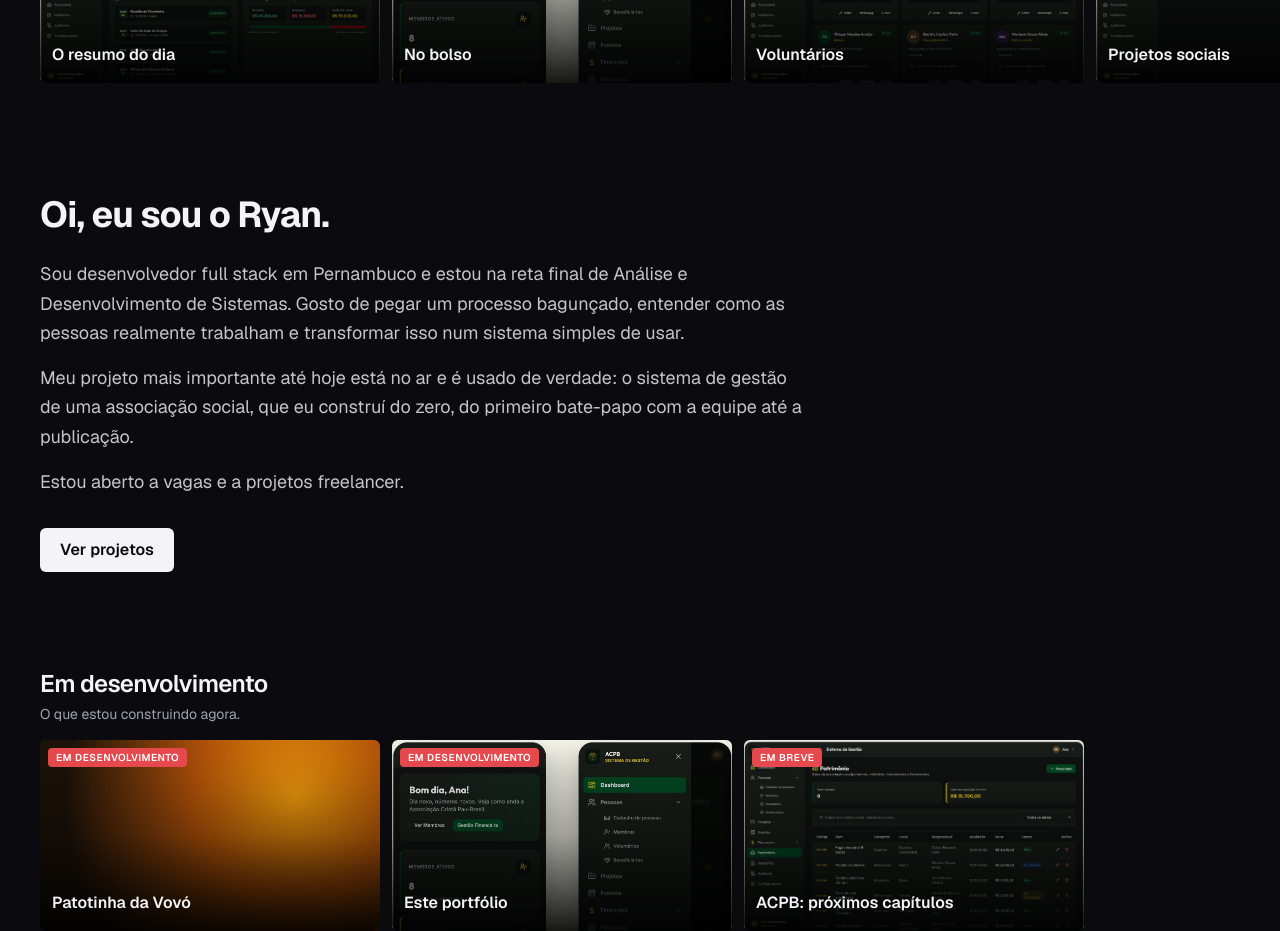
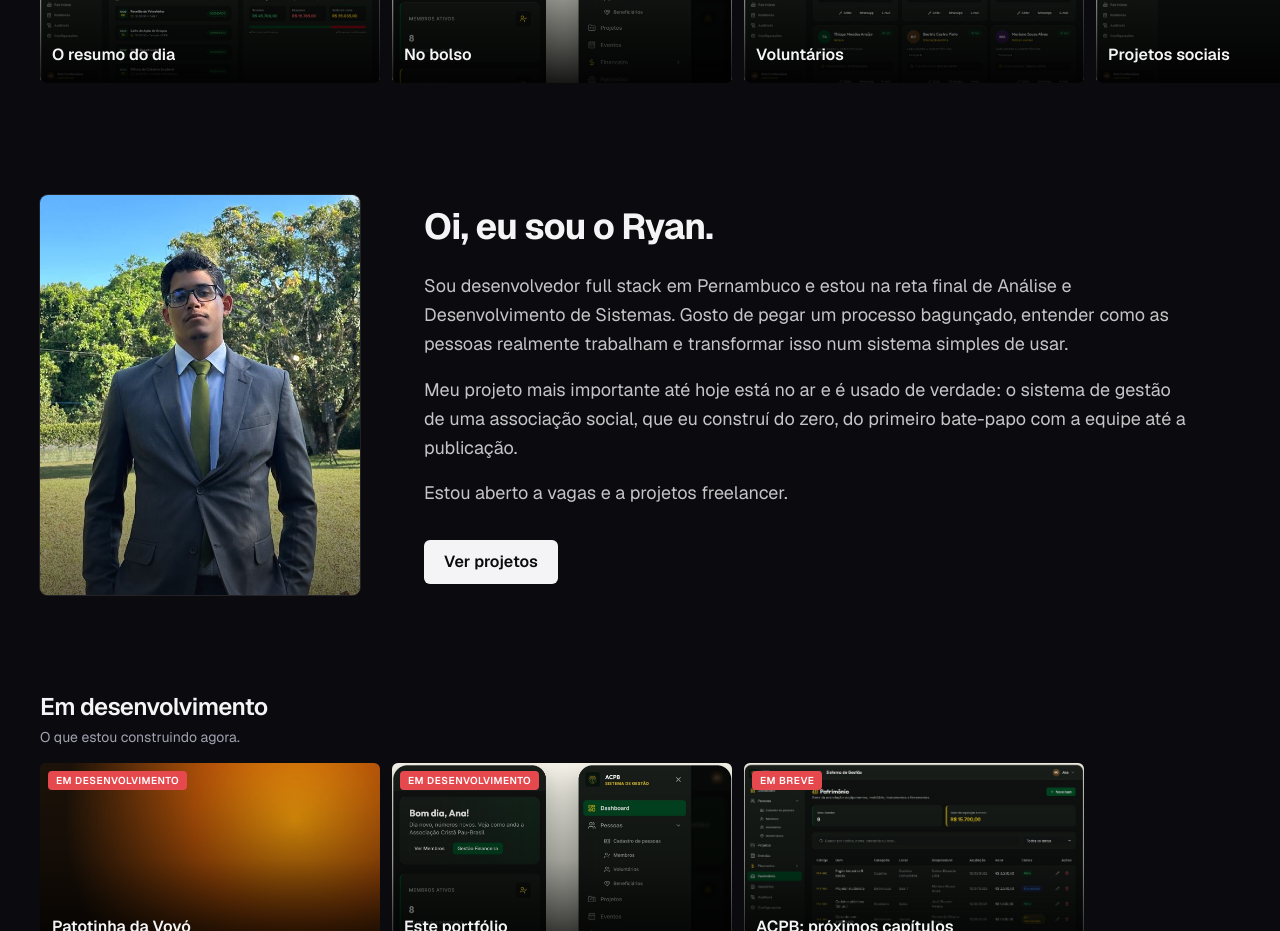
Before and after one commit to ryramx/ryanramos, a Next.js app: page / in a window 1280 px wide. Shown: the part 900-1831 px from the top of the page. Built offline with nearby package versions, Linux system fonts and the light colour scheme; no server answers.

Commit message:
Adiciona a foto do Ryan na seção "Oi, eu sou o Ryan"
Co-Authored-By: Claude Opus 5.5 (1M context) <noreply@anthropic.com>
Claude-Session: https://claude.ai/code/session_01JXqQyPwdM4EUxt8m2PebXE

```diff
--- a/src/components/about.tsx
+++ b/src/components/about.tsx
@@ -1,3 +1,4 @@
+import Image from "next/image";
 import Link from "next/link";
 import { profile } from "@/content/site";
 import { Reveal } from "./reveal";
@@ -6,8 +7,23 @@ import { Reveal } from "./reveal";
 export function About() {
   const { about } = profile;
   return (
-    <section className="px-4 py-16 sm:px-10" aria-labelledby="sobre">
-      <Reveal className="max-w-3xl">
+    <section
+      className="grid items-center gap-10 px-4 py-16 sm:px-10 md:grid-cols-[minmax(0,320px)_1fr] lg:gap-16"
+      aria-labelledby="sobre"
+    >
+      <Reveal className="mx-auto w-full max-w-[320px]">
+        <div className="relative aspect-[4/5] overflow-hidden rounded-lg ring-1 ring-white/10">
+          <Image
+            src={about.photo.src}
+            alt={about.photo.alt}
+            fill
+            sizes="(min-width: 768px) 320px, 90vw"
+            className="object-cover object-top"
+          />
+          <div className="absolute inset-0 bg-gradient-to-t from-background/60 via-transparent to-transparent" />
+        </div>
+      </Reveal>
+      <Reveal delay={0.1} className="max-w-3xl">
         <h2 id="sobre" className="text-3xl font-bold tracking-tight sm:text-4xl">
           {about.title}
         </h2>
--- a/src/content/site.ts
+++ b/src/content/site.ts
@@ -29,6 +29,7 @@ export const profile = {
       "Meu projeto mais importante até hoje está no ar e é usado de verdade: o sistema de gestão de uma associação social, que eu construí do zero, do primeiro bate-papo com a equipe até a publicação.",
       "Estou aberto a vagas e a projetos freelancer.",
     ],
+    photo: { src: "/ryan/ryan-retrato.jpg", alt: "Ryan de terno cinza e gravata verde, num jardim" },
     /** Caminho do currículo em /public. Deixe vazio para esconder o botão. */
     resumeUrl: "",
   },
```
Also changed, not shown: public/ryan/ryan-retrato.jpg (added).
